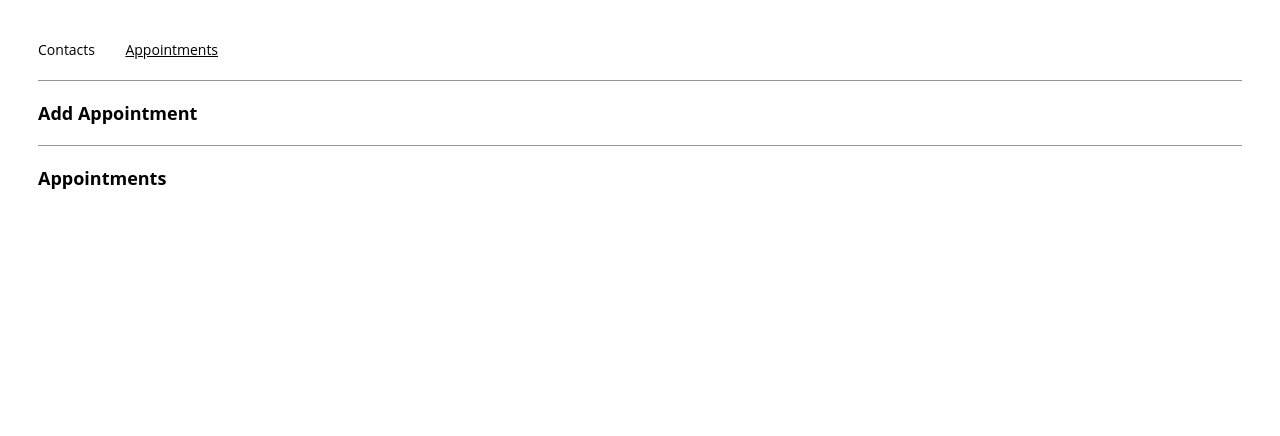
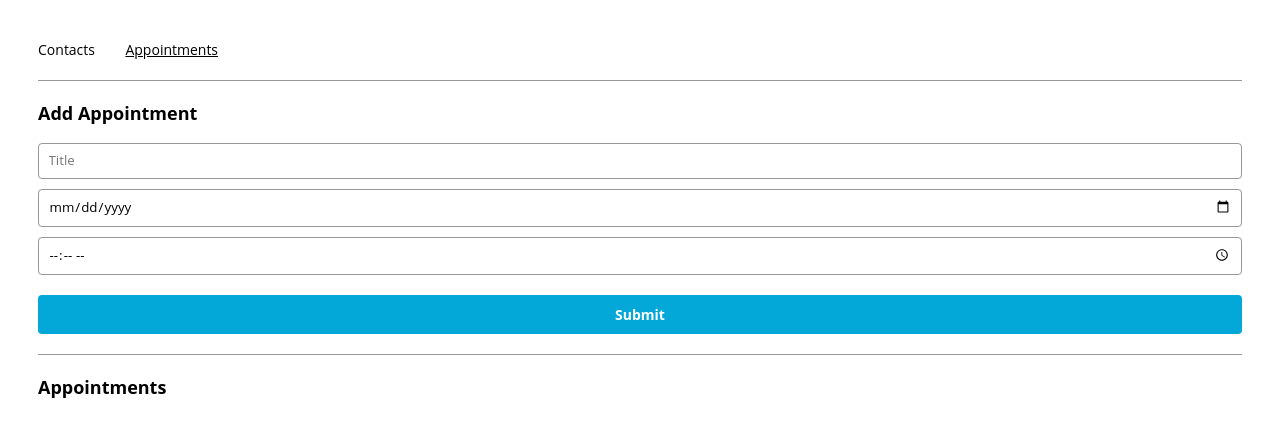
Before and after one commit to yiclu07/appointment-planner, a React (Create React App) app: page /appointments in a window 1280 px wide. Shown: the top 436 px of the page. Built offline with nearby package versions, Linux system fonts and the light colour scheme.

Commit message:
Implement inputs for appointment info

```diff
--- a/src/components/appointmentForm/AppointmentForm.js
+++ b/src/components/appointmentForm/AppointmentForm.js
@@ -20,6 +20,17 @@ export const AppointmentForm = ({
   };
 
   return (
-    AppointmentForm
+    <form onSubmit={handleSubmit}>
+      <input type="text" value={newTitle} placeholder="Title" onChange={(e) => {
+        setNewTitle(e.target.value);
+      }} />
+      <input type="date" value={newDate} onChange={(e) => {
+        setNewDate(e.target.value);
+      }} />
+      <input type="time" value={newTime} onChange={(e) => {
+        setNewTime(e.target.value);
+      }} />
+      <input type="submit" />
+    </form>
   );
 };
```
